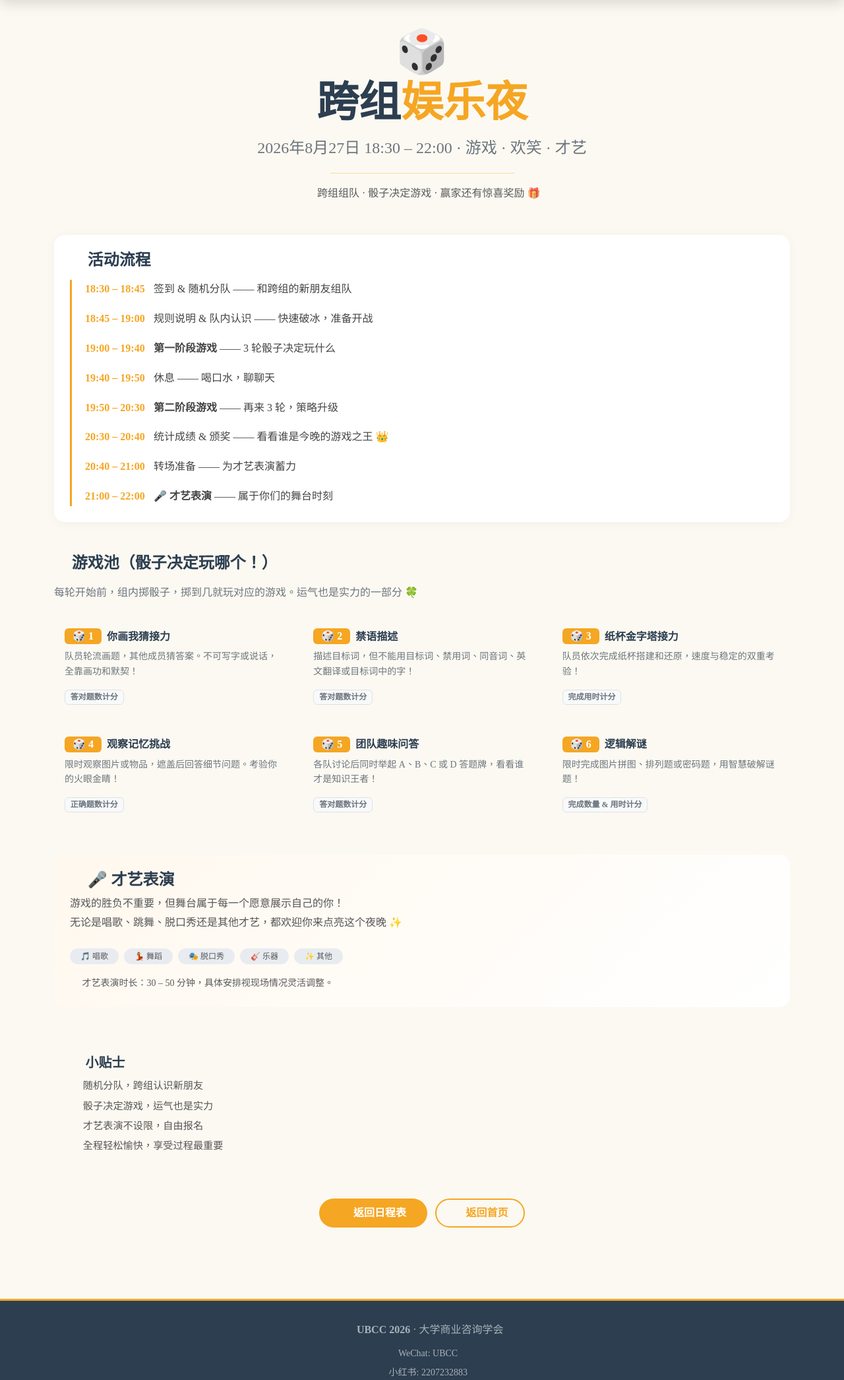
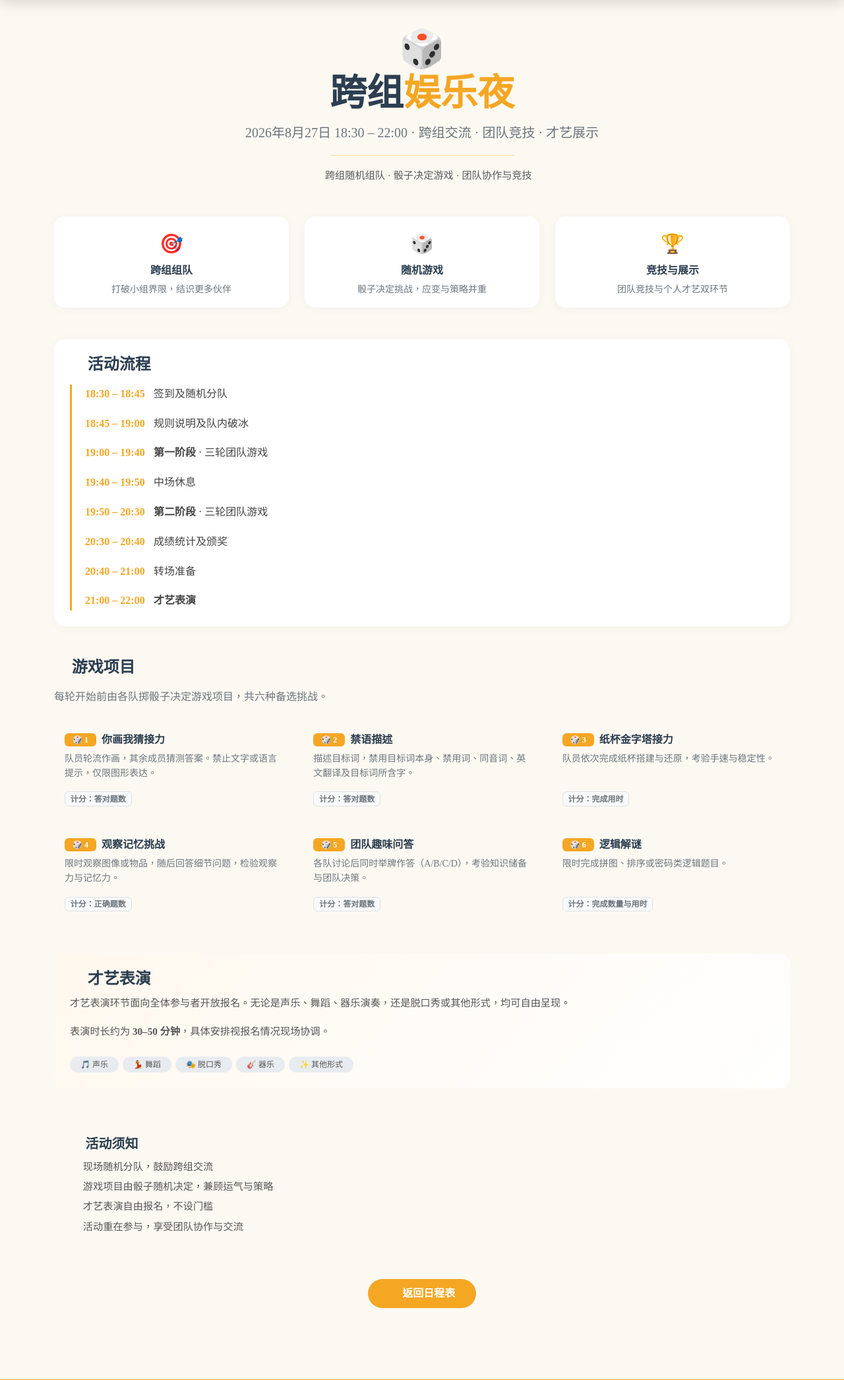
Before and after one commit to Destiny-maker520/UBCC, a Flask app: page /game-night in a window 1280 px wide. Shown: the part 83-2174 px from the top of the page at 66% size. Run offline with Flask 3, Linux system fonts and the light colour scheme.

Commit message:
Adjust game night page tone to be more mature and formal

```diff
--- a/app/templates/game_night.html
+++ b/app/templates/game_night.html
@@ -4,16 +4,41 @@
 <div class="container py-5">
     <!-- ===== 页面头部 ===== -->
     <div class="text-center mb-5">
-        <div style="font-size: 4rem; line-height: 1.2;">🎲</div>
-        <h1 class="display-3 fw-bold" style="color: var(--ubcc-dark);">
+        <div style="font-size: 3.5rem; line-height: 1.2;">🎲</div>
+        <h1 class="display-4 fw-bold" style="color: var(--ubcc-dark);">
             跨组<span style="color: var(--ubcc-orange);">娱乐夜</span>
         </h1>
-        <p class="fs-4 text-secondary mt-2">2026年8月27日 18:30 – 22:00 · 游戏 · 欢笑 · 才艺</p>
+        <p class="fs-5 text-secondary mt-2">2026年8月27日 18:30 – 22:00 · 跨组交流 · 团队竞技 · 才艺展示</p>
         <hr class="w-25 mx-auto" style="border-color: var(--ubcc-orange); opacity: 0.4;">
-        <p class="text-muted" style="max-width: 600px; margin: 0 auto; font-size: 1rem;">
+        <p class="text-muted" style="max-width: 600px; margin: 0 auto; font-size: 0.95rem;">
             <i class="fas fa-users text-ubcc me-1"></i>
-            跨组组队 · 骰子决定游戏 · 赢家还有惊喜奖励 🎁
+            跨组随机组队 · 骰子决定游戏 · 团队协作与竞技
         </p>
+    </div>
+
+    <!-- ===== 活动概览 ===== -->
+    <div class="row g-4 mb-5">
+        <div class="col-md-4">
+            <div class="card border-0 rounded-4 p-3 text-center h-100" style="background: #ffffff; box-shadow: 0 2px 16px rgba(0,0,0,0.04); border-top: 4px solid var(--ubcc-orange);">
+                <div style="font-size: 1.8rem; margin-bottom: 0.3rem;">🎯</div>
+                <h6 class="fw-bold" style="color: var(--ubcc-dark);">跨组组队</h6>
+                <p class="text-secondary small" style="line-height: 1.6; margin-bottom: 0;">打破小组界限，结识更多伙伴</p>
+            </div>
+        </div>
+        <div class="col-md-4">
+            <div class="card border-0 rounded-4 p-3 text-center h-100" style="background: #ffffff; box-shadow: 0 2px 16px rgba(0,0,0,0.04); border-top: 4px solid var(--ubcc-orange);">
+                <div style="font-size: 1.8rem; margin-bottom: 0.3rem;">🎲</div>
+                <h6 class="fw-bold" style="color: var(--ubcc-dark);">随机游戏</h6>
+                <p class="text-secondary small" style="line-height: 1.6; margin-bottom: 0;">骰子决定挑战，应变与策略并重</p>
+            </div>
+        </div>
+        <div class="col-md-4">
+            <div class="card border-0 rounded-4 p-3 text-center h-100" style="background: #ffffff; box-shadow: 0 2px 16px rgba(0,0,0,0.04); border-top: 4px solid var(--ubcc-orange);">
+                <div style="font-size: 1.8rem; margin-bottom: 0.3rem;">🏆</div>
+                <h6 class="fw-bold" style="color: var(--ubcc-dark);">竞技与展示</h6>
+                <p class="text-secondary small" style="line-height: 1.6; margin-bottom: 0;">团队竞技与个人才艺双环节</p>
+            </div>
+        </div>
     </div>
 
     <!-- ===== 活动流程 ===== -->
@@ -24,146 +49,138 @@
         <div style="position: relative; padding-left: 20px; border-left: 3px solid var(--ubcc-orange);">
             <div class="mb-3">
                 <span class="fw-bold" style="color: var(--ubcc-orange); display:inline-block; width:100px;">18:30 – 18:45</span>
-                <span style="color: #444;">签到 &amp; 随机分队 —— 和跨组的新朋友组队</span>
+                <span style="color: #444;">签到及随机分队</span>
             </div>
             <div class="mb-3">
                 <span class="fw-bold" style="color: var(--ubcc-orange); display:inline-block; width:100px;">18:45 – 19:00</span>
-                <span style="color: #444;">规则说明 &amp; 队内认识 —— 快速破冰，准备开战</span>
+                <span style="color: #444;">规则说明及队内破冰</span>
             </div>
             <div class="mb-3">
                 <span class="fw-bold" style="color: var(--ubcc-orange); display:inline-block; width:100px;">19:00 – 19:40</span>
-                <span style="color: #444;"><strong>第一阶段游戏</strong> —— 3 轮骰子决定玩什么</span>
+                <span style="color: #444;"><strong>第一阶段</strong> · 三轮团队游戏</span>
             </div>
             <div class="mb-3">
                 <span class="fw-bold" style="color: var(--ubcc-orange); display:inline-block; width:100px;">19:40 – 19:50</span>
-                <span style="color: #444;">休息 —— 喝口水，聊聊天</span>
+                <span style="color: #444;">中场休息</span>
             </div>
             <div class="mb-3">
                 <span class="fw-bold" style="color: var(--ubcc-orange); display:inline-block; width:100px;">19:50 – 20:30</span>
-                <span style="color: #444;"><strong>第二阶段游戏</strong> —— 再来 3 轮，策略升级</span>
+                <span style="color: #444;"><strong>第二阶段</strong> · 三轮团队游戏</span>
             </div>
             <div class="mb-3">
                 <span class="fw-bold" style="color: var(--ubcc-orange); display:inline-block; width:100px;">20:30 – 20:40</span>
-                <span style="color: #444;">统计成绩 &amp; 颁奖 —— 看看谁是今晚的游戏之王 👑</span>
+                <span style="color: #444;">成绩统计及颁奖</span>
             </div>
             <div class="mb-3">
                 <span class="fw-bold" style="color: var(--ubcc-orange); display:inline-block; width:100px;">20:40 – 21:00</span>
-                <span style="color: #444;">转场准备 —— 为才艺表演蓄力</span>
+                <span style="color: #444;">转场准备</span>
             </div>
             <div>
                 <span class="fw-bold" style="color: var(--ubcc-orange); display:inline-block; width:100px;">21:00 – 22:00</span>
-                <span style="color: #444;"><strong>🎤 才艺表演</strong> —— 属于你们的舞台时刻</span>
+                <span style="color: #444;"><strong>才艺表演</strong></span>
             </div>
         </div>
     </div>
 
     <!-- ===== 游戏池 ===== -->
     <h4 class="fw-bold mb-3" style="color: var(--ubcc-dark);">
-        <i class="fas fa-dice-d6 text-ubcc me-2"></i>游戏池（骰子决定玩哪个！）
+        <i class="fas fa-dice-d6 text-ubcc me-2"></i>游戏项目
     </h4>
-    <p class="text-secondary mb-4">每轮开始前，组内掷骰子，掷到几就玩对应的游戏。运气也是实力的一部分 🍀</p>
+    <p class="text-secondary mb-4">每轮开始前由各队掷骰子决定游戏项目，共六种备选挑战。</p>
 
     <div class="row g-3 mb-5">
-        <!-- 游戏1 -->
         <div class="col-md-6 col-lg-4">
             <div class="card border-0 rounded-4 p-3 h-100" style="background: #fcf9f2; border-top: 4px solid var(--ubcc-orange);">
                 <div class="d-flex align-items-center gap-2 mb-2">
-                    <span class="badge" style="background: var(--ubcc-orange); color: #fff; font-size: 1rem; padding: 4px 12px;">🎲 1</span>
+                    <span class="badge" style="background: var(--ubcc-orange); color: #fff; padding: 4px 12px;">🎲 1</span>
                     <h6 class="fw-bold mb-0" style="color: var(--ubcc-dark);">你画我猜接力</h6>
                 </div>
-                <p class="text-secondary small" style="line-height: 1.6; flex-grow: 1;">队员轮流画题，其他成员猜答案。不可写字或说话，全靠画功和默契！</p>
-                <span class="badge bg-light text-secondary border" style="align-self: flex-start;">答对题数计分</span>
+                <p class="text-secondary small" style="line-height: 1.6; flex-grow: 1;">队员轮流作画，其余成员猜测答案。禁止文字或语言提示，仅限图形表达。</p>
+                <span class="badge bg-light text-secondary border" style="align-self: flex-start;">计分：答对题数</span>
             </div>
         </div>
-        <!-- 游戏2 -->
         <div class="col-md-6 col-lg-4">
             <div class="card border-0 rounded-4 p-3 h-100" style="background: #fcf9f2; border-top: 4px solid var(--ubcc-orange);">
                 <div class="d-flex align-items-center gap-2 mb-2">
-                    <span class="badge" style="background: var(--ubcc-orange); color: #fff; font-size: 1rem; padding: 4px 12px;">🎲 2</span>
+                    <span class="badge" style="background: var(--ubcc-orange); color: #fff; padding: 4px 12px;">🎲 2</span>
                     <h6 class="fw-bold mb-0" style="color: var(--ubcc-dark);">禁语描述</h6>
                 </div>
-                <p class="text-secondary small" style="line-height: 1.6; flex-grow: 1;">描述目标词，但不能用目标词、禁用词、同音词、英文翻译或目标词中的字！</p>
-                <span class="badge bg-light text-secondary border" style="align-self: flex-start;">答对题数计分</span>
+                <p class="text-secondary small" style="line-height: 1.6; flex-grow: 1;">描述目标词，禁用目标词本身、禁用词、同音词、英文翻译及目标词所含字。</p>
+                <span class="badge bg-light text-secondary border" style="align-self: flex-start;">计分：答对题数</span>
             </div>
         </div>
-        <!-- 游戏3 -->
         <div class="col-md-6 col-lg-4">
             <div class="card border-0 rounded-4 p-3 h-100" style="background: #fcf9f2; border-top: 4px solid var(--ubcc-orange);">
                 <div class="d-flex align-items-center gap-2 mb-2">
-                    <span class="badge" style="background: var(--ubcc-orange); color: #fff; font-size: 1rem; padding: 4px 12px;">🎲 3</span>
+                    <span class="badge" style="background: var(--ubcc-orange); color: #fff; padding: 4px 12px;">🎲 3</span>
                     <h6 class="fw-bold mb-0" style="color: var(--ubcc-dark);">纸杯金字塔接力</h6>
                 </div>
-                <p class="text-secondary small" style="line-height: 1.6; flex-grow: 1;">队员依次完成纸杯搭建和还原，速度与稳定的双重考验！</p>
-                <span class="badge bg-light text-secondary border" style="align-self: flex-start;">完成用时计分</span>
+                <p class="text-secondary small" style="line-height: 1.6; flex-grow: 1;">队员依次完成纸杯搭建与还原，考验手速与稳定性。</p>
+                <span class="badge bg-light text-secondary border" style="align-self: flex-start;">计分：完成用时</span>
             </div>
         </div>
-        <!-- 游戏4 -->
         <div class="col-md-6 col-lg-4">
             <div class="card border-0 rounded-4 p-3 h-100" style="background: #fcf9f2; border-top: 4px solid var(--ubcc-orange);">
                 <div class="d-flex align-items-center gap-2 mb-2">
-                    <span class="badge" style="background: var(--ubcc-orange); color: #fff; font-size: 1rem; padding: 4px 12px;">🎲 4</span>
+                    <span class="badge" style="background: var(--ubcc-orange); color: #fff; padding: 4px 12px;">🎲 4</span>
                     <h6 class="fw-bold mb-0" style="color: var(--ubcc-dark);">观察记忆挑战</h6>
                 </div>
-                <p class="text-secondary small" style="line-height: 1.6; flex-grow: 1;">限时观察图片或物品，遮盖后回答细节问题。考验你的火眼金睛！</p>
-                <span class="badge bg-light text-secondary border" style="align-self: flex-start;">正确题数计分</span>
+                <p class="text-secondary small" style="line-height: 1.6; flex-grow: 1;">限时观察图像或物品，随后回答细节问题，检验观察力与记忆力。</p>
+                <span class="badge bg-light text-secondary border" style="align-self: flex-start;">计分：正确题数</span>
             </div>
         </div>
-        <!-- 游戏5 -->
         <div class="col-md-6 col-lg-4">
             <div class="card border-0 rounded-4 p-3 h-100" style="background: #fcf9f2; border-top: 4px solid var(--ubcc-orange);">
                 <div class="d-flex align-items-center gap-2 mb-2">
-                    <span class="badge" style="background: var(--ubcc-orange); color: #fff; font-size: 1rem; padding: 4px 12px;">🎲 5</span>
+                    <span class="badge" style="background: var(--ubcc-orange); color: #fff; padding: 4px 12px;">🎲 5</span>
                     <h6 class="fw-bold mb-0" style="color: var(--ubcc-dark);">团队趣味问答</h6>
                 </div>
-                <p class="text-secondary small" style="line-height: 1.6; flex-grow: 1;">各队讨论后同时举起 A、B、C 或 D 答题牌，看看谁才是知识王者！</p>
-                <span class="badge bg-light text-secondary border" style="align-self: flex-start;">答对题数计分</span>
+                <p class="text-secondary small" style="line-height: 1.6; flex-grow: 1;">各队讨论后同时举牌作答（A/B/C/D），考验知识储备与团队决策。</p>
+                <span class="badge bg-light text-secondary border" style="align-self: flex-start;">计分：答对题数</span>
             </div>
         </div>
-        <!-- 游戏6 -->
         <div class="col-md-6 col-lg-4">
             <div class="card border-0 rounded-4 p-3 h-100" style="background: #fcf9f2; border-top: 4px solid var(--ubcc-orange);">
                 <div class="d-flex align-items-center gap-2 mb-2">
-                    <span class="badge" style="background: var(--ubcc-orange); color: #fff; font-size: 1rem; padding: 4px 12px;">🎲 6</span>
+                    <span class="badge" style="background: var(--ubcc-orange); color: #fff; padding: 4px 12px;">🎲 6</span>
                     <h6 class="fw-bold mb-0" style="color: var(--ubcc-dark);">逻辑解谜</h6>
                 </div>
-                <p class="text-secondary small" style="line-height: 1.6; flex-grow: 1;">限时完成图片拼图、排列题或密码题，用智慧破解谜题！</p>
-                <span class="badge bg-light text-secondary border" style="align-self: flex-start;">完成数量 &amp; 用时计分</span>
+                <p class="text-secondary small" style="line-height: 1.6; flex-grow: 1;">限时完成拼图、排序或密码类逻辑题目。</p>
+                <span class="badge bg-light text-secondary border" style="align-self: flex-start;">计分：完成数量与用时</span>
             </div>
         </div>
     </div>
 
     <!-- ===== 才艺表演 ===== -->
-    <div class="card border-0 rounded-4 p-4 mb-5" style="background: linear-gradient(135deg, #fff8ee 0%, #ffffff 100%); border: 2px dashed var(--ubcc-orange);">
+    <div class="card border-0 rounded-4 p-4 mb-5" style="background: linear-gradient(135deg, #fff8ee 0%, #ffffff 100%); border: 1px solid #f0e6d8;">
         <h4 class="fw-bold" style="color: var(--ubcc-dark);">
-            <i class="fas fa-microphone text-ubcc me-2"></i>🎤 才艺表演
+            <i class="fas fa-microphone text-ubcc me-2"></i>才艺表演
         </h4>
-        <p style="color: #555; line-height: 1.8; font-size: 1rem;">
-            游戏的胜负不重要，但舞台属于每一个愿意展示自己的你！<br>
-            无论是唱歌、跳舞、脱口秀还是其他才艺，都欢迎你来点亮这个夜晚 ✨
+        <p style="color: #555; line-height: 1.8; font-size: 0.95rem;">
+            才艺表演环节面向全体参与者开放报名。无论是声乐、舞蹈、器乐演奏，还是脱口秀或其他形式，均可自由呈现。
         </p>
-        <div style="display: flex; flex-wrap: wrap; gap: 8px; margin-top: 8px;">
-            <span class="badge" style="background: #e8ecf1; color: #555; padding: 6px 16px; border-radius: 50px; font-weight: 400;">🎵 唱歌</span>
+        <p style="color: #555; line-height: 1.8; font-size: 0.95rem;">
+            表演时长约为 <strong>30–50 分钟</strong>，具体安排视报名情况现场协调。
+        </p>
+        <div style="display: flex; flex-wrap: wrap; gap: 6px; margin-top: 8px;">
+            <span class="badge" style="background: #e8ecf1; color: #555; padding: 6px 16px; border-radius: 50px; font-weight: 400;">🎵 声乐</span>
             <span class="badge" style="background: #e8ecf1; color: #555; padding: 6px 16px; border-radius: 50px; font-weight: 400;">💃 舞蹈</span>
             <span class="badge" style="background: #e8ecf1; color: #555; padding: 6px 16px; border-radius: 50px; font-weight: 400;">🎭 脱口秀</span>
-            <span class="badge" style="background: #e8ecf1; color: #555; padding: 6px 16px; border-radius: 50px; font-weight: 400;">🎸 乐器</span>
-            <span class="badge" style="background: #e8ecf1; color: #555; padding: 6px 16px; border-radius: 50px; font-weight: 400;">✨ 其他</span>
+            <span class="badge" style="background: #e8ecf1; color: #555; padding: 6px 16px; border-radius: 50px; font-weight: 400;">🎸 器乐</span>
+            <span class="badge" style="background: #e8ecf1; color: #555; padding: 6px 16px; border-radius: 50px; font-weight: 400;">✨ 其他形式</span>
         </div>
-        <p class="text-muted small mt-3 mb-0">
-            <i class="fas fa-star text-ubcc me-1"></i>
-            才艺表演时长：30 – 50 分钟，具体安排视现场情况灵活调整。
-        </p>
     </div>
 
-    <!-- ===== 注意事项 ===== -->
+    <!-- ===== 须知 ===== -->
     <div class="card border-0 rounded-4 p-4 mb-4" style="background: #fcf9f2; border-left: 4px solid var(--ubcc-orange);">
         <h5 class="fw-bold" style="color: var(--ubcc-dark);">
-            <i class="fas fa-lightbulb text-ubcc me-2"></i>小贴士
+            <i class="fas fa-info-circle text-ubcc me-2"></i>活动须知
         </h5>
         <ul style="list-style-type: none; padding-left: 0; line-height: 2; color: #555; font-size: 0.95rem;">
-            <li><i class="fas fa-check-circle text-ubcc me-2"></i>随机分队，跨组认识新朋友</li>
-            <li><i class="fas fa-check-circle text-ubcc me-2"></i>骰子决定游戏，运气也是实力</li>
-            <li><i class="fas fa-check-circle text-ubcc me-2"></i>才艺表演不设限，自由报名</li>
-            <li><i class="fas fa-check-circle text-ubcc me-2"></i>全程轻松愉快，享受过程最重要</li>
+            <li><i class="fas fa-check-circle text-ubcc me-2"></i>现场随机分队，鼓励跨组交流</li>
+            <li><i class="fas fa-check-circle text-ubcc me-2"></i>游戏项目由骰子随机决定，兼顾运气与策略</li>
+            <li><i class="fas fa-check-circle text-ubcc me-2"></i>才艺表演自由报名，不设门槛</li>
+            <li><i class="fas fa-check-circle text-ubcc me-2"></i>活动重在参与，享受团队协作与交流</li>
         </ul>
     </div>
 
@@ -172,9 +189,6 @@
         <a href="{{ url_for('main.camp') }}" class="btn btn-ubcc">
             <i class="fas fa-arrow-left me-2"></i>返回日程表
         </a>
-        <a href="{{ url_for('main.index') }}" class="btn btn-outline-ubcc ms-2" style="border: 2px solid var(--ubcc-orange); color: var(--ubcc-orange); border-radius: 50px; padding: 8px 24px; font-weight: 600; text-decoration: none; transition: 0.3s;">
-            <i class="fas fa-home me-2"></i>返回首页
-        </a>
     </div>
 </div>
 
```
